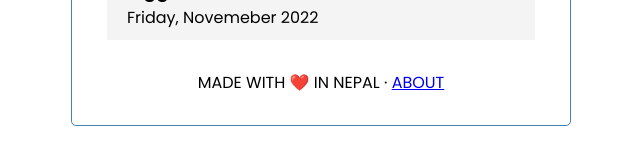
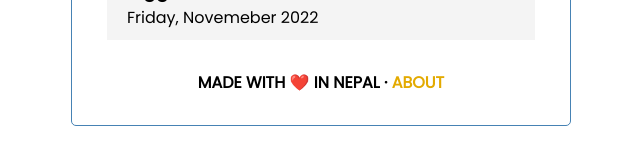
Before and after one commit to sidbelbase/merotask, a React (Create React App) app: page / in a window 1280 px wide. Shown: the part 405-565 px from the top of the page, without its empty margins (319-959 px from the left). Built offline with nearby package versions, Linux system fonts and the light colour scheme; data requests are answered from the project's data file.

Commit message:
style: fix the selects on double clicks

```diff
--- a/src/index.css
+++ b/src/index.css
@@ -8,6 +8,7 @@
 
 body {
   font-family: 'Poppins', sans-serif;
+  user-select: none;
 }
 
 .container {
@@ -109,4 +110,10 @@ body {
 footer {
   margin-top: 30px;
   text-align: center;
+  font-weight: bold;
 }
+
+a {
+  color: rgb(227, 170, 0);
+  text-decoration: none;
+}
```
